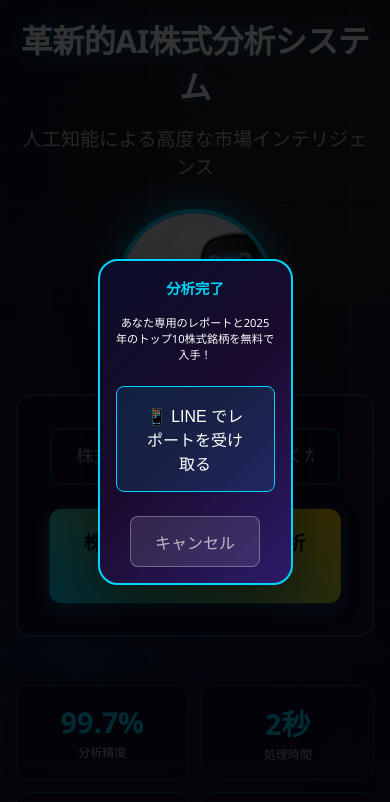
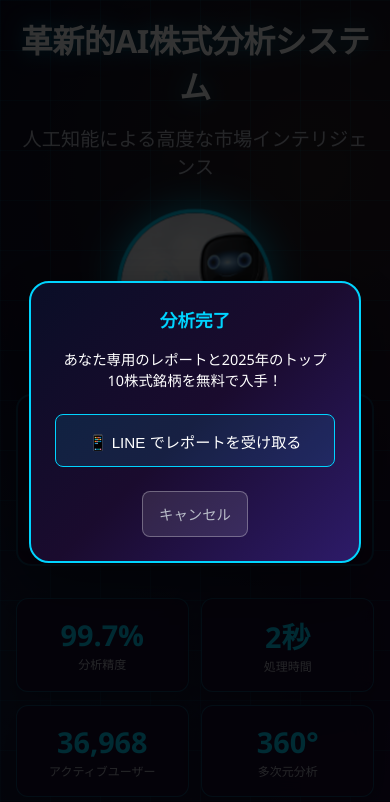
Before and after one commit to DKM7823dc/de922ada.online, a plain HTML site: page atai/index.html in a window 390 px wide. Both pictures are taken after a click on the button "株式パフォーマンス分析を開始". Shown: the top 802 px of the page. Drawn offline with Linux system fonts and the light colour scheme.

Commit message:
Update index.html

```diff
--- a/atai/index.html
+++ b/atai/index.html
@@ -445,6 +445,33 @@
                 padding: 1rem;
             }
 
+            .analysis-input-constellation {
+                padding: 1.5rem 1rem;
+                margin-bottom: 2rem;
+            }
+
+            .input-field-cosmic {
+                padding: 0.8rem 1rem;
+                font-size: 16px;
+                margin-bottom: 1rem;
+            }
+
+            .quantum-action-button {
+                padding: 1rem 1.5rem;
+                font-size: 1rem;
+            }
+
+            .modal-content-nebula {
+                max-width: 90%;
+                width: 90%;
+                padding: 1.5rem;
+                margin: 1rem;
+            }
+
+            .progress-quantum-container {
+                margin: 0.8rem 0;
+            }
+
             .metrics-constellation-grid {
                 grid-template-columns: repeat(2, 1fr);
                 gap: 0.8rem;
@@ -485,17 +512,27 @@
             }
 
             .modal-content-final {
-                max-width: 200px !important;
-                width: 50% !important;
-                padding: 1rem !important;
+                max-width: 85% !important;
+                width: 85% !important;
+                padding: 1.5rem !important;
             }
 
             .modal-content-final h3 {
+                font-size: 1.1rem !important;
+            }
+
+            .modal-content-final p {
                 font-size: 0.9rem !important;
             }
 
-            .modal-content-final p {
-                font-size: 0.7rem !important;
+            .contact-option-button {
+                padding: 0.9rem 1rem;
+                font-size: 0.95rem;
+            }
+
+            .cancel-button {
+                padding: 0.7rem 1rem;
+                font-size: 0.9rem;
             }
         }
     </style>
```
